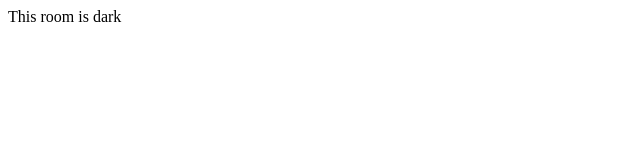
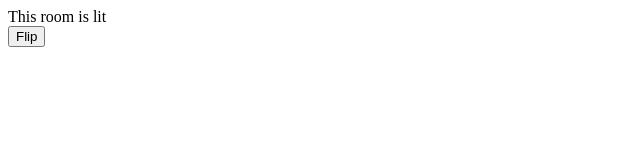
Before and after one commit to AishaZahid21/ReactCourse, a React (Create React App) app: page / in a window 1280 px wide. Shown: the top 160 px of the page, without its empty margins (0-640 px from the left). Built offline with nearby package versions, Linux system fonts and the light colour scheme.

Commit message:
add button in room component

```diff
--- a/src/index.js
+++ b/src/index.js
@@ -3,8 +3,12 @@ import ReactDom from "react-dom"
 
 
 function Room(){
-  const [isLit , setLit] = useState(false);
-return <div>This room is {isLit ? 'lit' : 'dark'}</div>
+  const [isLit , setLit] = useState(true);
+return <div class="room">This room is {isLit ? 'lit' : 'dark'}
+<br/>
+<button onClick={()=>setLit(!isLit)}> Flip</button>
+
+</div>
 }
 
 ReactDom.render(<Room/>, document.getElementById("root"));
```
